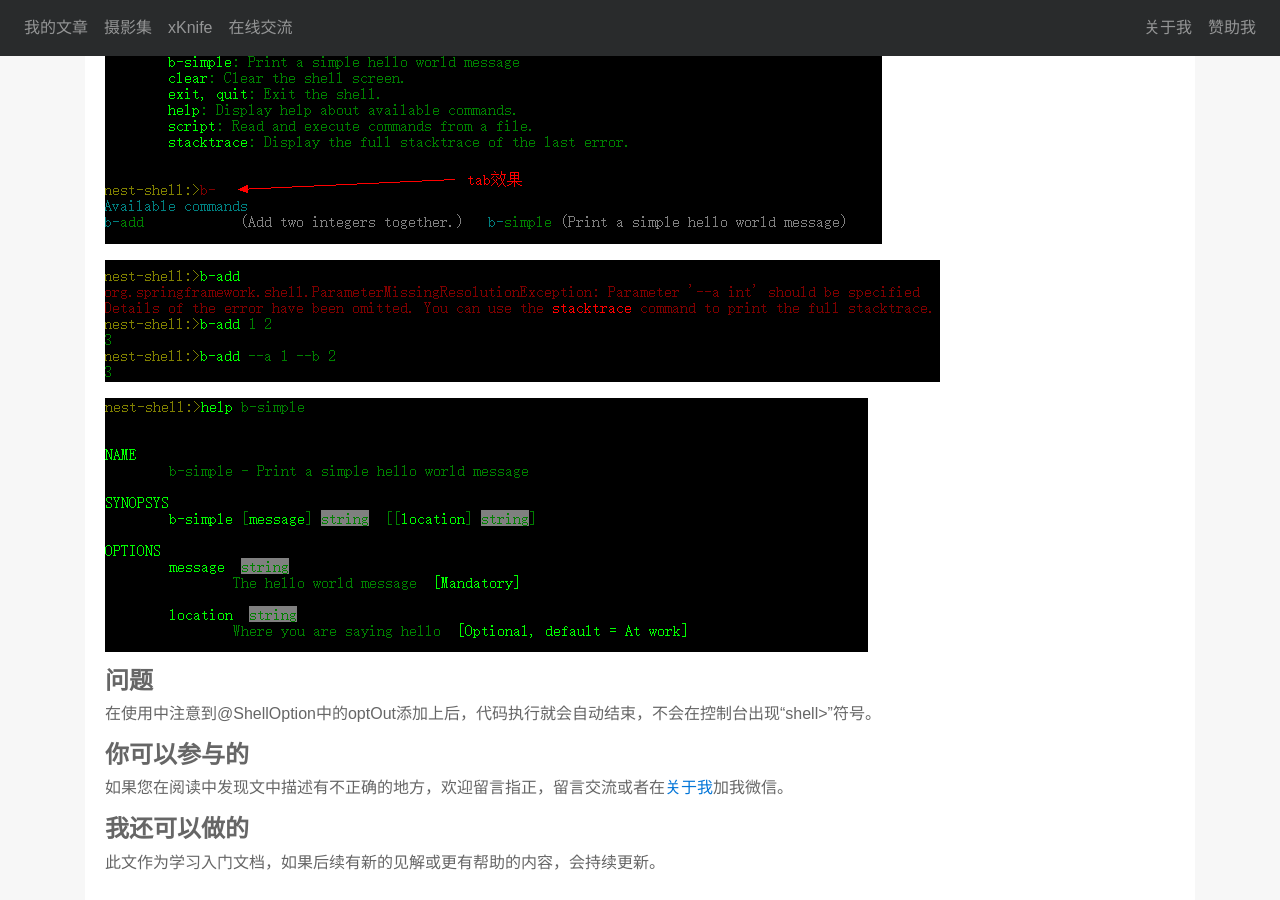
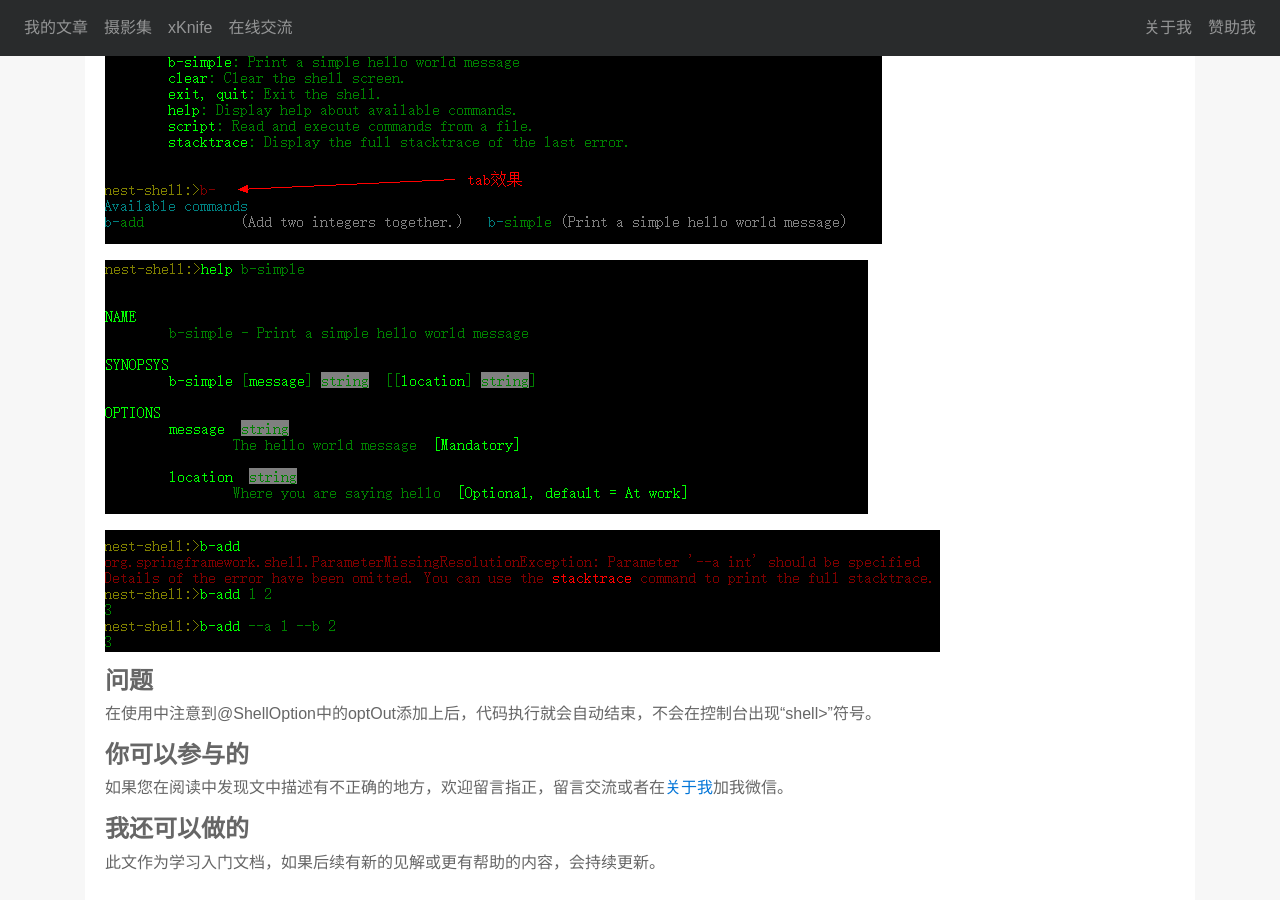
Before and after one commit to beanstt/beanstt.github.io, a Jekyll site: the page built from _posts/2017-09-06-springshell.md, in a window 1280 px wide and 900 px high, scrolled down 1348 px. Built offline with Jekyll 4.4.1, drawn with Linux system fonts in a browser that asks for light colours; nearby versions of some CDN libraries; comment, search, counter and statistics services are not loaded.

Commit message:
add : shell

```diff
--- a/_posts/2017-09-06-springshell.md
+++ b/_posts/2017-09-06-springshell.md
@@ -48,9 +48,9 @@ public class CaseCommands
 ##     运行代码
 ![启动shell](../../../../sources/images/posts/shell1.png)
 
+![shell示例](../../../../sources/images/posts/shell3.png)
+
 ![shell示例](../../../../sources/images/posts/shell2.png)
-
-![shell示例](../../../../sources/images/posts/shell3.png)
 
 ##     问题
 在使用中注意到@ShellOption中的optOut添加上后，代码执行就会自动结束，不会在控制台出现“shell>”符号。
```
